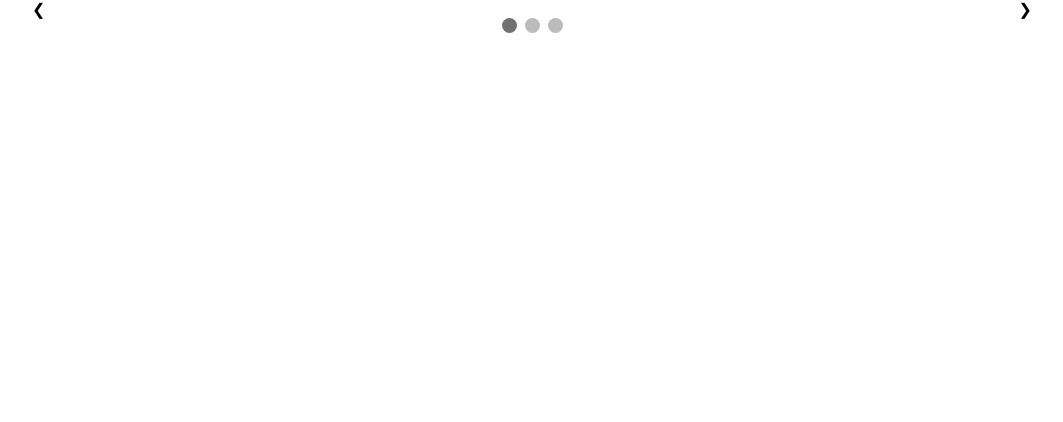
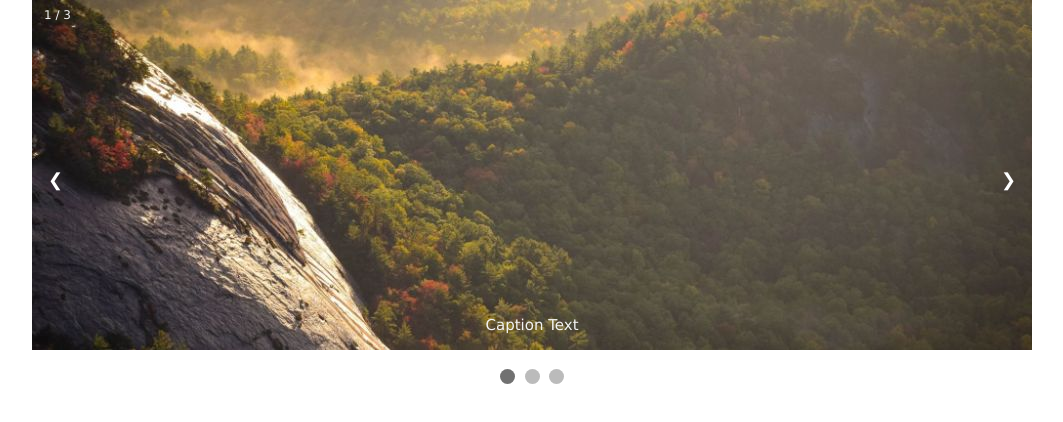
Before and after one commit to PlebianJim/slideshow, a plain HTML site: page index.html in a window 1280 px wide. Shown: the whole page, without its empty margins (108-1171 px from the left). Drawn offline with Linux system fonts and the light colour scheme.

Commit message:
completed

```diff
--- a/main.js
+++ b/main.js
@@ -13,23 +13,14 @@ function showSlides(n) {
   let i;
   let slides = document.getElementsByClassName("mySlides");
   let dots = document.getElementsByClassName("dot");
-
-  if (n > slides.length) {
-    slideIndex = 1;
-  }
-
-  if (n < 1) {
-    slideIndex = slides.length;
-  }
-
+  if (n > slides.length) {slideIndex = 1}
+  if (n < 1) {slideIndex = slides.length}
   for (i = 0; i < slides.length; i++) {
     slides[i].style.display = "none";
   }
-
   for (i = 0; i < dots.length; i++) {
     dots[i].className = dots[i].className.replace(" active", "");
   }
-
-  slides[slideIndex-1].style.dispaly = "block";
+  slides[slideIndex-1].style.display = "block";
   dots[slideIndex-1].className += " active";
 }
--- a/styles.css
+++ b/styles.css
@@ -1,18 +1,7 @@
-* {
-    box-sizing: border-box;
-}
-
-body {
-    margin: 0;
-}
-
-.mySlides {
-    display: none;
-}
-
-img {
-    vertical-align: middle;
-}
+* {box-sizing: border-box}
+body {font-family: Verdana, sans-serif; margin:0}
+.mySlides {display: none}
+img {vertical-align: middle;}
 
 /* Slideshow container */
 .slideshow-container {
@@ -21,27 +10,31 @@ img {
   margin: auto;
 }
 
-/* Next and Previous buttons */
-.prev,
-.next {
+/* Next & previous buttons */
+.prev, .next {
   cursor: pointer;
   position: absolute;
   top: 50%;
   width: auto;
-
+  padding: 16px;
+  margin-top: -22px;
+  color: white;
+  font-weight: bold;
+  font-size: 18px;
+  transition: 0.6s ease;
+  border-radius: 0 3px 3px 0;
+  user-select: none;
 }
 
-/* Position the "next" button on the right */
+/* Position the "next button" to the right */
 .next {
   right: 0;
   border-radius: 3px 0 0 3px;
-    ;
 }
 
-/* On hover, add a black background colour with a little but of see-through */
-.prev:hover,
-.next:hover {
-    background-color: rgba(0, 0, 0, 0.8);
+/* On hover, add a black background color with a little bit see-through */
+.prev:hover, .next:hover {
+  background-color: rgba(0,0,0,0.8);
 }
 
 /* Caption text */
@@ -55,7 +48,7 @@ img {
   text-align: center;
 }
 
-/* Number tex (e.g 1/3 etc) */
+/* Number text (1/3 etc) */
 .numbertext {
   color: #f2f2f2;
   font-size: 12px;
@@ -76,8 +69,7 @@ img {
   transition: background-color 0.6s ease;
 }
 
-.active,
-.dot:hover {
+.active, .dot:hover {
   background-color: #717171;
 }
 
@@ -88,21 +80,11 @@ img {
 }
 
 @keyframes fade {
-    from {
-        opacity: .4
-    }
-
-    to {
-        opacity: 1
-    }
+  from {opacity: .4}
+  to {opacity: 1}
 }
 
 /* On smaller screens, decrease text size */
 @media only screen and (max-width: 300px) {
-
-    .prev,
-    .next,
-    .text {
-        font-size: 11px
+  .prev, .next,.text {font-size: 11px}
 }
-}
```
Lines whose indentation alone changed are shown as unchanged.
